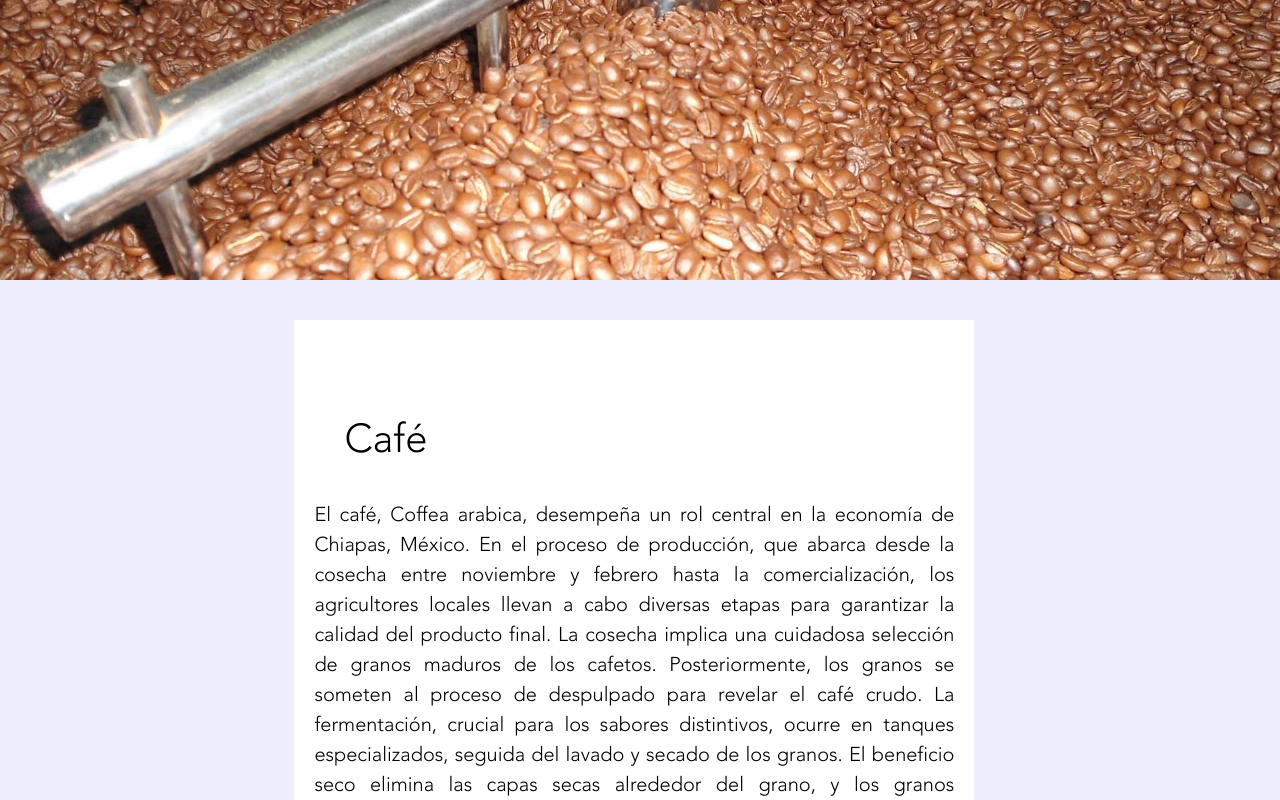
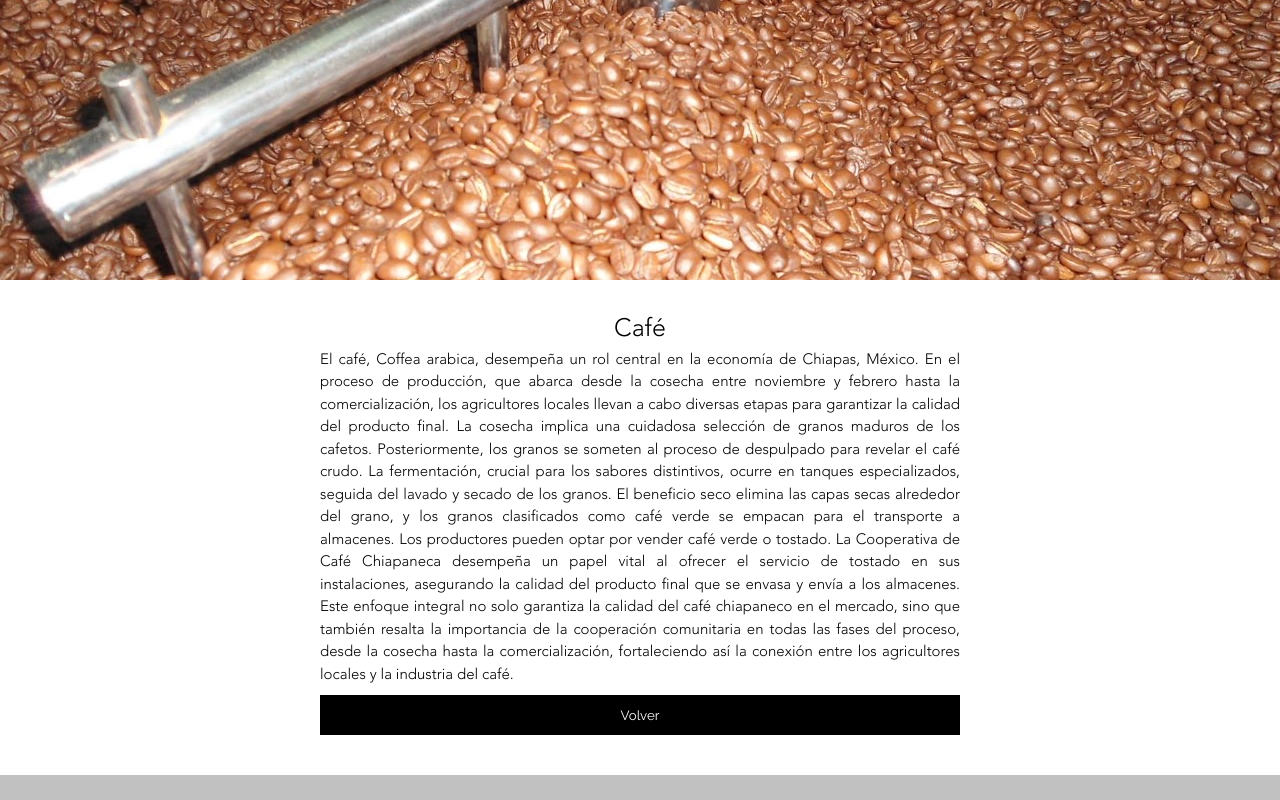
Before and after one commit to ArvaDev/Multidiciplinario, a React (Vite) app: page /Cafe in a window 1280 px wide. Shown: the top 800 px of the page. Built offline with nearby package versions, Linux system fonts and the light colour scheme.

Commit message:
Menu mejorado y se ha añadido notFound

```diff
--- a/src/components/UI/menuHeader/MenuHeader.css
+++ b/src/components/UI/menuHeader/MenuHeader.css
@@ -5,18 +5,26 @@
     align-items: center;
     justify-content: center;
     flex-direction: column;
-    height: 12vh;
-    background: #f1f1f1;
+    height: 15vh;
+    background: #eeeeee;
     width: 100%;
     z-index: 4000;
     color: black;
 }
 .menuHeader h1{
+    background: #ffffff;
     font-family: 'font_1';
     font-weight: 100;
-}
-.menuHeader div{
+    padding: 10px 100px;
     display: flex;
     align-items: center;
     justify-content: center;
 }
+.menuHeader div{
+    background: #ffffff;
+    width: 100%;
+    padding: 10px 0;
+    display: flex;
+    align-items: center;
+    justify-content: center;
+}
--- a/src/main.jsx
+++ b/src/main.jsx
@@ -9,6 +9,7 @@ import Cafe from './pages/Cafe/Cafe';
 import Forms from './pages/Form/Form';
 import Production from './pages/Productos/Productos';
 import Tienda from './pages/Tienda/Tienda'
+import NoFound from './pages/NoFound/NoFound';
 
 const router = createBrowserRouter([
   {
@@ -39,6 +40,10 @@ const router = createBrowserRouter([
     path: "/Tienda",
     element: <Tienda/>
   },
+  {
+    path: "*",
+    element: <NoFound/>
+  },
 ]);
 
 ReactDOM.createRoot(document.getElementById('root')).render(
--- a/src/pages/Cafe/Cafe.css
+++ b/src/pages/Cafe/Cafe.css
@@ -1,5 +1,8 @@
 .CafeClass{
-    background: #eeeeff;
+    display: flex;
+    flex-direction: column;
+    justify-content: center;
+    align-items: center;
     font-family: 'avenir';
 }
 .ImageClassP{
@@ -13,14 +16,12 @@
 .ImageClassP img{
     width: 100%;
 }
-.ConatainerP{
-    position: relative;
+.ConatainerC{
     font-size: 20px;
     line-height: 1.5;
-    padding: 60px 20px;
-    margin: 40px 0;
+    margin: 20px 0;
+    padding: 10px 20px;
     text-align: justify;
-    left: 23%;
     width: 50%;
     background: #ffffff;
 }
--- a/src/pages/Cafe/Cafe.jsx
+++ b/src/pages/Cafe/Cafe.jsx
@@ -10,7 +10,7 @@ function Cafe() {
             <div className="ImageClassP">
                 <img src={image}></img>
             </div>
-            <div className='ConatainerP'>
+            <div className='ConatainerC'>
                 <h1>{data.ProductosInsignia.Cafe.titulo}</h1>
                 <p>{data.ProductosInsignia.Cafe.cont}</p>
                 <Btn url="/" text="Volver"/>
--- /dev/null
+++ b/src/pages/NoFound/NoFound.css
@@ -0,0 +1,60 @@
+.NoF{
+    display: flex;
+    justify-content: center;
+    align-items: center;
+    flex-direction: column;
+    width: 100%;
+    height: 100vh;
+}
+.NoF h1{
+    font-size: 50px;
+}
+
+.Draw{
+    width: 200px;
+    height: 200px;
+}
+
+.Lupa{
+    width: 100px;
+    display: flex;
+    flex-direction: column;
+    justify-content: center;
+    align-items: center;
+
+    animation-name: lupa;
+    animation-timing-function: ease-in-out;
+    animation-duration: 4s;
+    animation-iteration-count: infinite;
+}
+@keyframes lupa{
+    0%{transform: translateX(0px)  translateY(20px); transform: rotate(50deg);}
+    50%{transform: translateX(120px) translateY(20px);}
+    75%{transform: translateX(120px) translateY(0px);}
+    100%{transform: translateX(0px)  translateY(20px); transform: rotate(50deg);}
+}
+
+.Lupa .Cabeza{
+    width: 100px;
+    height: 100px;
+    display: flex;
+    justify-content: center;
+    align-items: center;
+    background: #afafaf;
+    border-radius: 1000px;
+
+    .Agujero{
+        width:75px;
+        height: 75px;
+        background: white;
+        border-radius: 1000px;
+    }
+}
+ .Lupa .Mango{
+    margin: -10px;
+    width: 20px;
+    height: 80px;
+    background: #afafaf;
+    border-bottom-left-radius: 100px;
+    border-bottom-right-radius: 100px;
+ }
--- /dev/null
+++ b/src/pages/NoFound/NoFound.jsx
@@ -0,0 +1,18 @@
+import './NoFound.css'
+export default function NoFound() {
+    return (
+        <div className="NoF">
+            <h1>404</h1>
+            <p>Página no encontrada</p>
+
+            <div className='Draw'>
+                <div className='Lupa'>
+                    <div className='Cabeza'>
+                        <div className='Agujero'></div>
+                    </div>
+                    <div className='Mango'></div>
+                </div>
+            </div>
+        </div>
+    );
+}
--- a/src/pages/Pimienta/Pimienta.css
+++ b/src/pages/Pimienta/Pimienta.css
@@ -1,10 +1,12 @@
 .PimientaClass{
-    background: #eeeeff;
-
+    display: flex;
+    flex-direction: column;
+    align-items: center;
+    justify-content: center;
 }
 .ImageClassP{
     display: flex;
-    height: 35vh;
+    height: 25vh;
     width: 100%;
     align-items: center;
     justify-content: center;
@@ -14,21 +16,19 @@
     width: 100%;
 }
 .ConatainerP{
-    position: relative;
-    font-size: 20px;
-    line-height: 1.5;
-    padding: 60px 20px;
-    margin: 40px 0;
+    width: 50%;
     text-align: justify;
-    width: 50%;
     background: #ffffff;
+    margin: 20px 0;
+    padding: 10px 20px;
 }
-.ConatainerP p{
+.ConatainerC p{
+    font-size: 15px;
     font-family: 'avenir';
 }
-.ConatainerP h1{
-    color: black;
+.ConatainerC h1{
+    text-align: center;
+    font-size: 25px;
     font-weight: 500;
-    margin: 30px;
     font-family: 'avenir';
 }
--- a/src/pages/Tienda/Tienda.css
+++ b/src/pages/Tienda/Tienda.css
@@ -1,5 +1,5 @@
 .TiendaClass .Container{
-    margin: 12vh 0;
+    margin: 15vh 0;
 }
 .TiendaClass .T{
     width: 100%;
```
